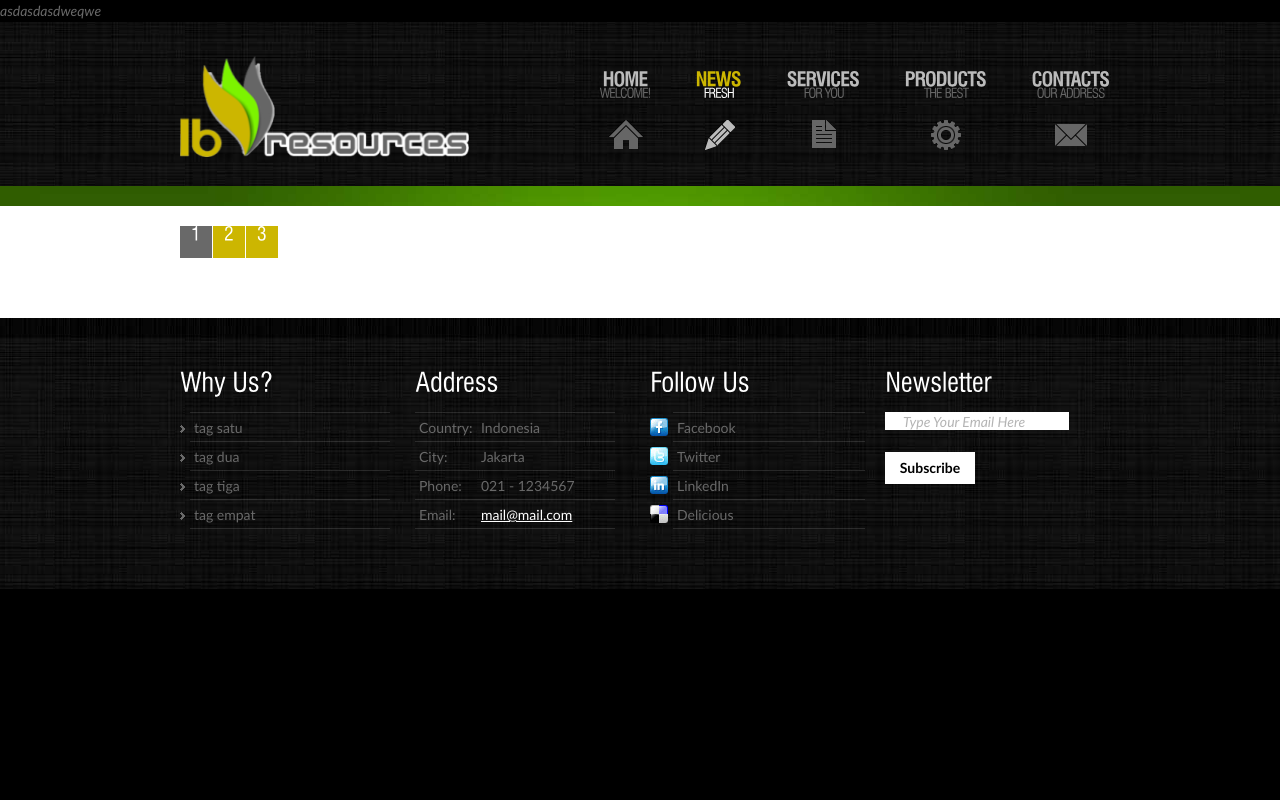
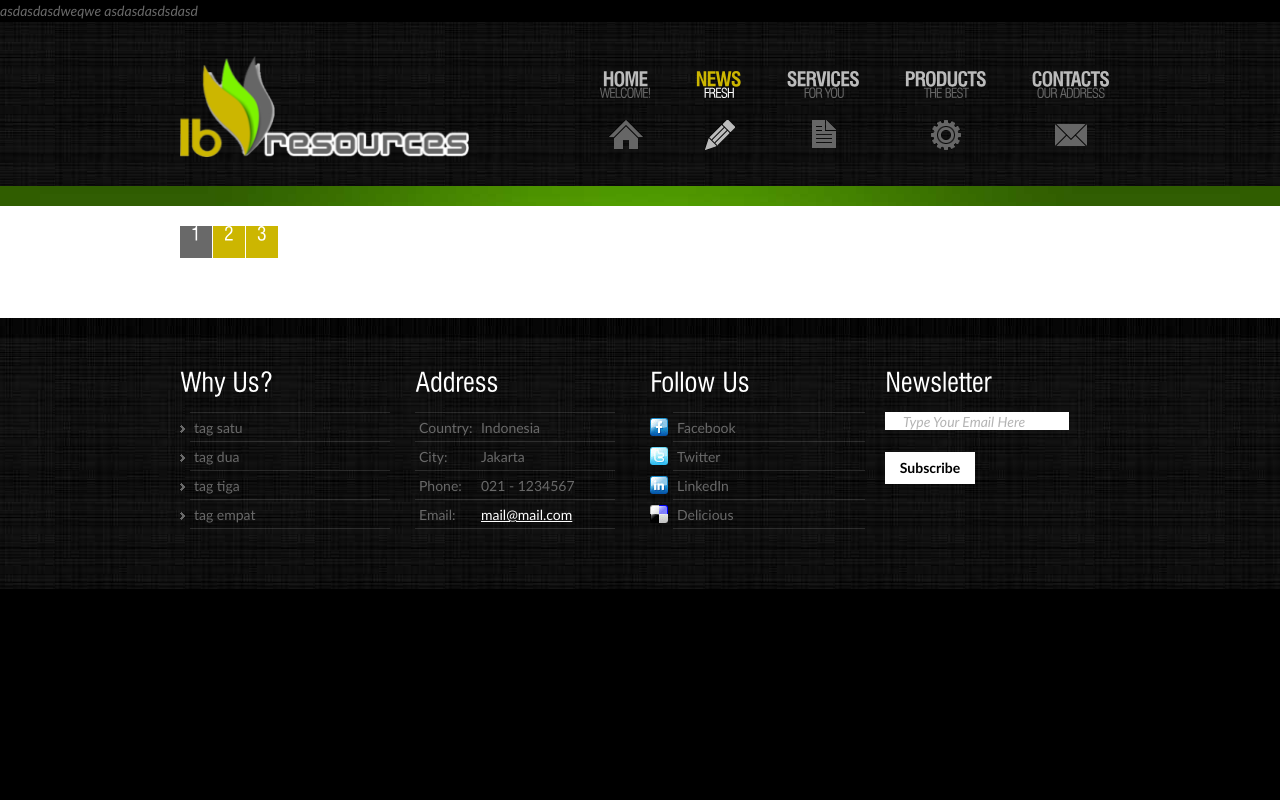
Before and after one commit to richibecker/lbresources, a PHP site: page /index.php?508c75c8507a2ae5223dfd2faeb98122 in a window 1280 px wide. Run offline with PHP 8.4, Linux system fonts and the light colour scheme.

Commit message:
Test update 4
update conflict

```diff
--- a/css/style.css
+++ b/css/style.css
@@ -87,6 +87,7 @@ header{padding-top:34px; min-height: 150px;}
 #icons a{color:#696969;text-decoration:none;font-style:normal;display:inline-block}
 #icons img{float:left;margin-right:9px;margin-top:5px}
 #icons a:hover{color:#fff}
+
 /*--- tabs begin ---*/
 .tabs {}
 .tabs ul.nav {float:left; padding-bottom:24px; padding-left: 10px;}
@@ -96,6 +97,7 @@ header{padding-top:34px; min-height: 150px;}
 .tabs .tab-content {display:none}
 .tab-content{margin : 10px;}
 /*--- tabs end ---*/
+
 #address span{float:left;width:80px}
 /* ============================= footer ====================== */
 footer {padding:34px 0 38px 0;font-style:normal;color:#696969;text-align:center}
--- a/index.php
+++ b/index.php
@@ -1,4 +1,5 @@
 asdasdasdweqwe
+asdasdasdsdasd
 <!DOCTYPE html>
 <html lang="en">
 <head>
```
